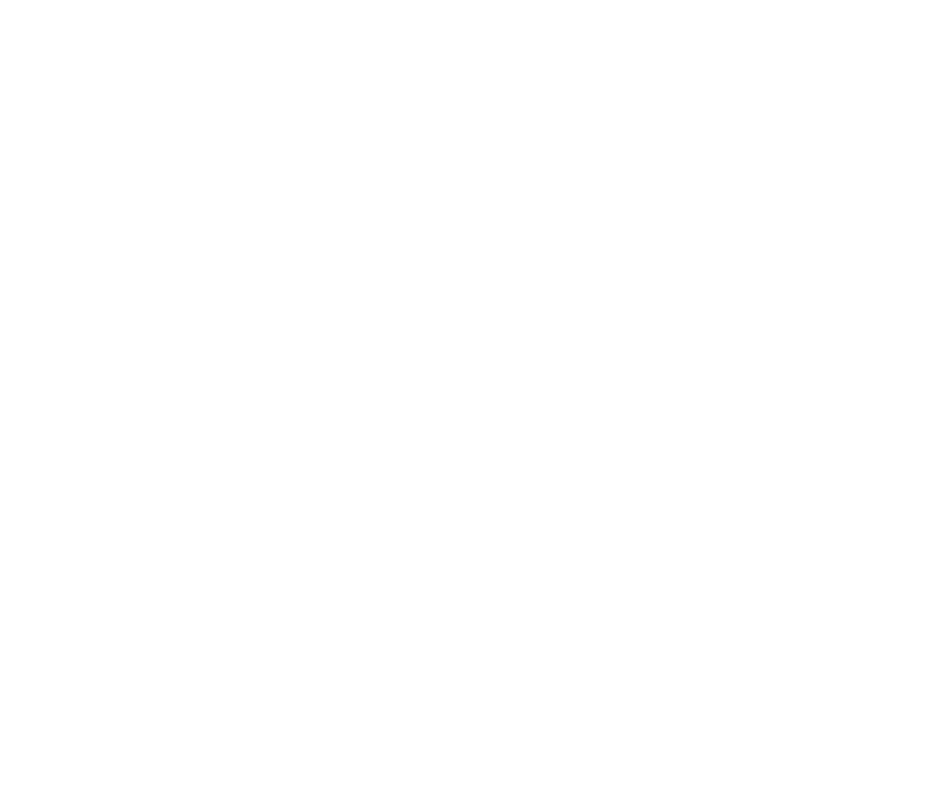
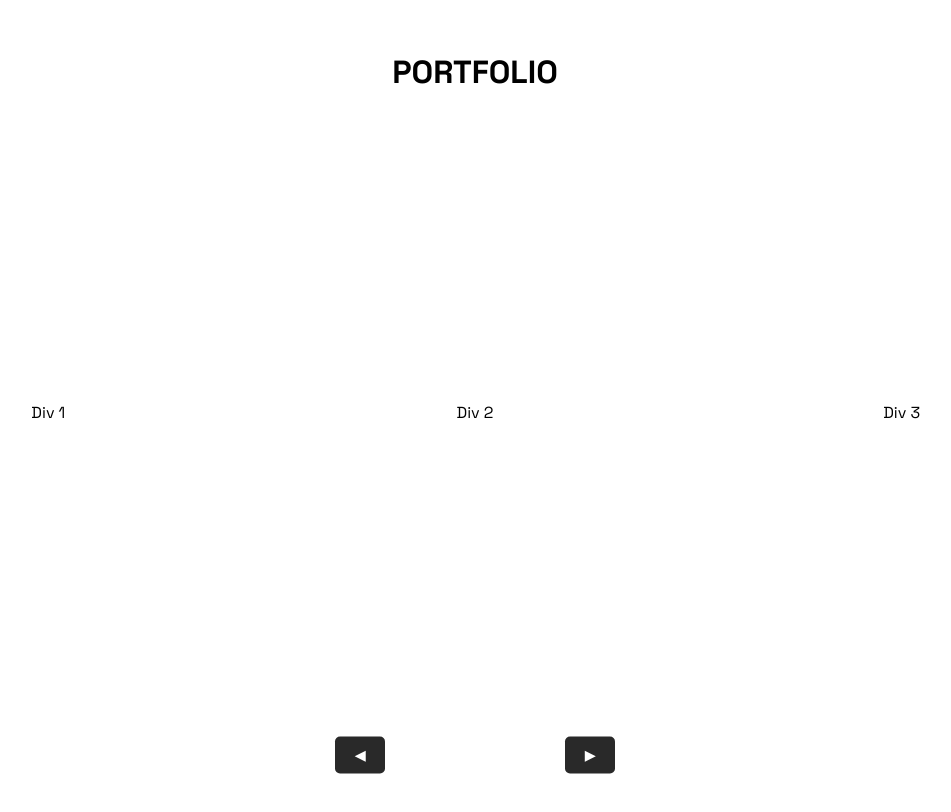
Before and after one commit to miguelalfonsosabater/vandam3110, a React (Create React App) app in the folder vandamwebsite/: page / in a window 1280 px wide. Shown: the part 896-1708 px from the top of the page, without its empty margins (165-1116 px from the left). Before the commit the page ends 917 px from the top, so only its background shows below. Built offline with nearby package versions, Linux system fonts and the light colour scheme.

Commit message:
Feat: Added the First Section carousel

```diff
--- a/vandamwebsite/src/App.css
+++ b/vandamwebsite/src/App.css
@@ -1,8 +1,6 @@
 *{
   font-family: 'Space Grotesk', sans-serif;
 }
-
-
 .App {
   text-align: center;
 }
--- a/vandamwebsite/src/App.js
+++ b/vandamwebsite/src/App.js
@@ -1,14 +1,23 @@
-
+import React from "react";
 import './App.css';
 import NavigationBar from './components/NavigationBar';
 import LottieSection from './components/LottieSection';
+import FirstSection from './components/FirstSection';
 
 function App() {
+
+  const navigateTo = () => {
+    const element = document.getElementById("FirstSectionContainer");
+    if (element) {
+      element.scrollIntoView({ behavior: 'smooth' });
+    }
+  }
+
   return (
     <div className="App">
     <NavigationBar/>
-    <LottieSection/>
-
+    <LottieSection navigateTo={navigateTo}/>
+    <FirstSection id="FirstSectionContainer"/>
 
     </div>
   );
--- /dev/null
+++ b/vandamwebsite/src/components/Carousel.css
@@ -0,0 +1,62 @@
+.carousel-container {
+    position: relative;
+    max-width: 100%;
+    overflow: hidden;
+    margin-bottom: 20px;
+}
+
+.carousel {
+    display: flex;
+    transition: transform 0.5s ease;
+    align-items: center;
+    justify-content: center;
+    height: 500px;
+    width: auto;
+}
+
+.carousel-item {
+    flex: 0 0 calc(100% / 3); /* Adjust the width for desktop view */
+    padding: 10px;
+    height: 300px;
+    box-sizing: border-box;
+}
+
+.prev-button,
+.next-button {
+    position: absolute;
+    bottom: 0;
+    transform: translateY(-50%);
+    padding: 10px 20px;
+    border: none;
+    cursor: pointer;
+}
+
+.prev-button {
+    left: 500px;
+}
+
+.next-button {
+    right: 500px;
+}
+
+@media (max-width: 768px) {
+    .carousel-item {
+        flex: 0 0 100%;
+        /* Show one item at a time in mobile view */
+    }
+
+    .prev-button,
+    .next-button {
+        color: #fff;
+        background-color: #292929;
+    }
+
+    .prev-button {
+        left: 0;
+    }
+
+    .next-button {
+        right: 0;
+    }
+
+}
--- /dev/null
+++ b/vandamwebsite/src/components/Carousel.js
@@ -0,0 +1,60 @@
+
+
+import React, { useState } from 'react';
+import './Carousel.css'; // Add your own CSS for styling
+
+const Carousel = ({ items }) => {
+    const [currentIndex, setCurrentIndex] = useState(0);
+
+    const handleNext = () => {
+        setCurrentIndex((prevIndex) => (prevIndex + 1) % items.length);
+    };
+
+    const handlePrev = () => {
+        setCurrentIndex((prevIndex) => (prevIndex - 1 + items.length) % items.length);
+    };
+
+    const visibleItems = () => {
+        if (window.innerWidth <= 768) {
+            // Mobile view: show one item at a time
+            return items.slice(currentIndex, currentIndex + 1);
+        }
+        // Desktop view: show three items at a time
+        if (currentIndex + 2 >= items.length) {
+            return [
+                items[items.length - 1],
+                items[0],
+                items[1],
+            ];
+        }
+        return items.slice(currentIndex, currentIndex + 3);
+    };
+
+
+
+
+
+
+
+
+    return (
+        <div className="carousel-container">
+            <div className="carousel">
+                {visibleItems().map((item, index) => (
+                    <div key={index} className="carousel-item">
+                        {/* Render your div element here */}
+                        {item}
+                    </div>
+                ))}
+            </div>
+            <button className="prev-button" onClick={handlePrev}>
+                ◀
+            </button>
+            <button className="next-button" onClick={handleNext}>
+                ▶
+            </button>
+        </div>
+    );
+};
+
+export default Carousel;
--- a/vandamwebsite/src/components/FirstSection.css
+++ b/vandamwebsite/src/components/FirstSection.css
@@ -0,0 +1,20 @@
+
+
+.firstSectionContainer{
+    display: flex;
+    flex-direction: column;
+    justify-content: center;
+    height: 100vh;
+
+}
+
+.H1Container{
+    margin-bottom: 200px;
+}
+
+@media (max-width: 768px) {
+    .firstSectionContainer {
+        padding: 0px 20px;
+    }
+
+}
--- a/vandamwebsite/src/components/FirstSection.js
+++ b/vandamwebsite/src/components/FirstSection.js
@@ -0,0 +1,22 @@
+import React from 'react';
+import './FirstSection.css';
+import Carousel from './Carousel';
+
+const FirstSection = () => {
+    const divItems = [
+        <div>Div 1</div>,
+        <div>Div 2</div>,
+        <div>Div 3</div>,
+        <div>Div 4</div>,
+        <div>Div 5</div>,
+    ];
+
+    return (
+        <div className='firstSectionContainer' id="FirstSectionContainer">
+            <h1 className='H1Container'>PORTFOLIO</h1>
+            <Carousel items={divItems} />
+        </div>
+    );
+};
+
+export default FirstSection;
--- a/vandamwebsite/src/components/LottieSection.js
+++ b/vandamwebsite/src/components/LottieSection.js
@@ -4,7 +4,8 @@
 import "./LottieSection.css"
 
 
-const LottieSection = () => {
+const LottieSection = ({ navigateTo }) => {
+
 
     return (
 
@@ -12,8 +13,8 @@
 
             <Lottie animationData={VandamLottie} loop={true} speed={0.2} className="lottieItself" />
             <p className="LottieText">Let's create something awesome!</p>
-            <div className="blink-arrow"></div>
-            <div className="blink-arrow blink-arrow2 "></div>
+            <div className="blink-arrow" onClick={navigateTo}></div>
+            <div className="blink-arrow blink-arrow2" onClick={navigateTo}></div>
 
         </div>
     )
```
